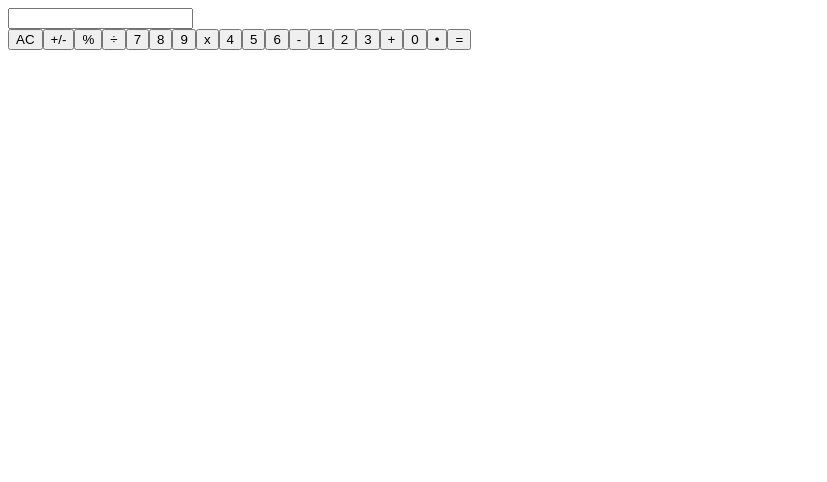
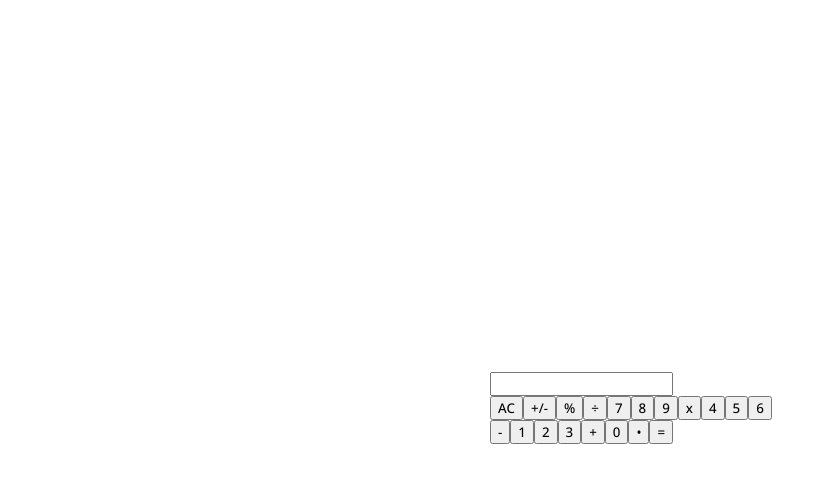
Before and after one commit to kwambiee/Math-Magician, a React (Create React App) app: page / in a window 1280 px wide. Shown: the top 482 px of the page, without its empty margins (0-827 px from the left). Built offline with nearby package versions, Linux system fonts and the light colour scheme.

Commit message:
Add styling to calculator

```diff
--- a/src/App.css
+++ b/src/App.css
@@ -0,0 +1,8 @@
+@import url('https://fonts.googleapis.com/css2?family=Open+Sans:wght@500&family=Roboto:wght@300&display=swap');
+* {
+  font-family: 'Open Sans', sans-serif;
+}
+body {
+  font-weight: 500;
+  font-family: 'Open Sans', sans-serif;
+}
--- a/src/App.js
+++ b/src/App.js
@@ -1,5 +1,6 @@
 import React, { Component } from 'react';
 import Calculator from './components/calculator';
+import './App.css';
 
 export default class App extends Component {
   render() {
--- a/src/components/calculator.js
+++ b/src/components/calculator.js
@@ -1,14 +1,14 @@
 import React, { Component } from 'react';
 
-export class Calculator extends Component {
+class Calculator extends Component {
   render() {
     return (
-      <div>
-        <div>
+      <div className="container">
+        <div className="calculator">
           <form>
             <input type="text" />
           </form>
-          <div>
+          <div className="buttons">
             <button type="button">AC</button>
             <button type="button">+/-</button>
             <button type="button">%</button>
--- a/src/index.css
+++ b/src/index.css
@@ -1 +1,14 @@
 /* RESETS */
+@import url('https://fonts.googleapis.com/css2?family=Open+Sans:wght@500&family=Roboto:wght@300&display=swap');
+* {
+  font-family: 'Open Sans', sans-serif;
+}
+.container {
+  display: flex;
+  height: 100vh;
+  align-items: center;
+  justify-content: center;
+}
+.calculator {
+  width: 300px;
+}
```
